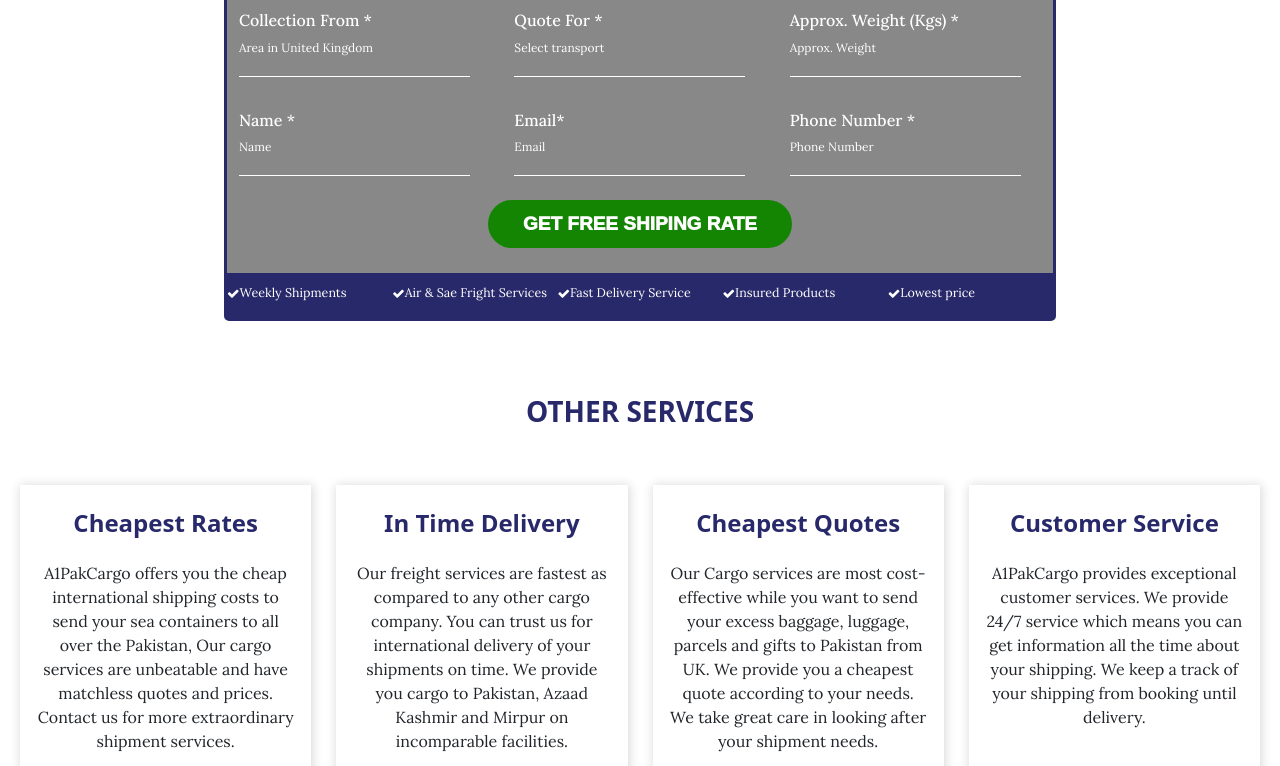
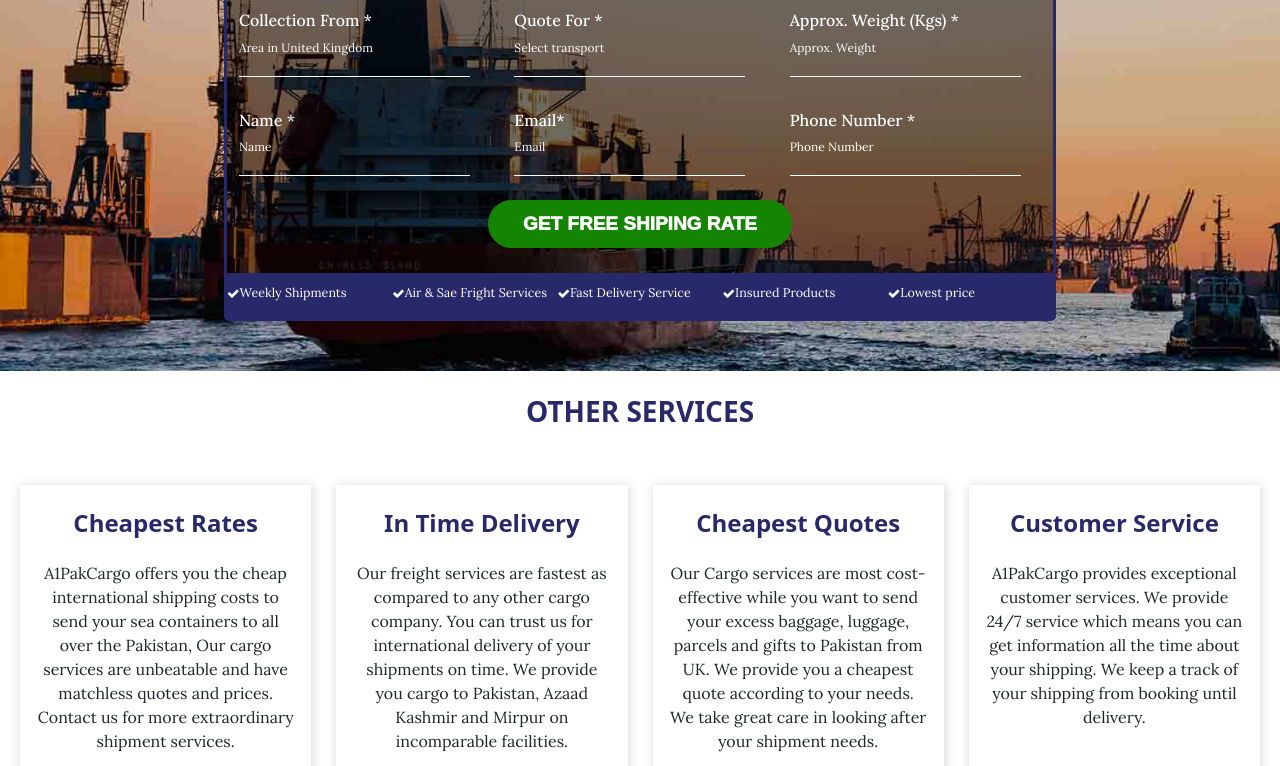
Before and after one commit to talha-farooq-dev/a1pakcargo, a plain HTML site: page aircargo.html in a window 1280 px wide. Shown: the part 225-991 px from the top of the page. Drawn offline with nearby package versions, Linux system fonts and the light colour scheme; the site is published under a folder, as on GitHub Pages, so addresses that start at the root find nothing.

Commit message:
Set image

```diff
--- a/css/style.css
+++ b/css/style.css
@@ -5,7 +5,7 @@
                         /* hero section */
 
                         #hero {
-                            background-image: url('/images/heroimg.jpg');
+                            background-image: url('../images/heroimg.jpg');
                             background-size: cover;
                             position: relative;
                             overflow: hidden;
```
